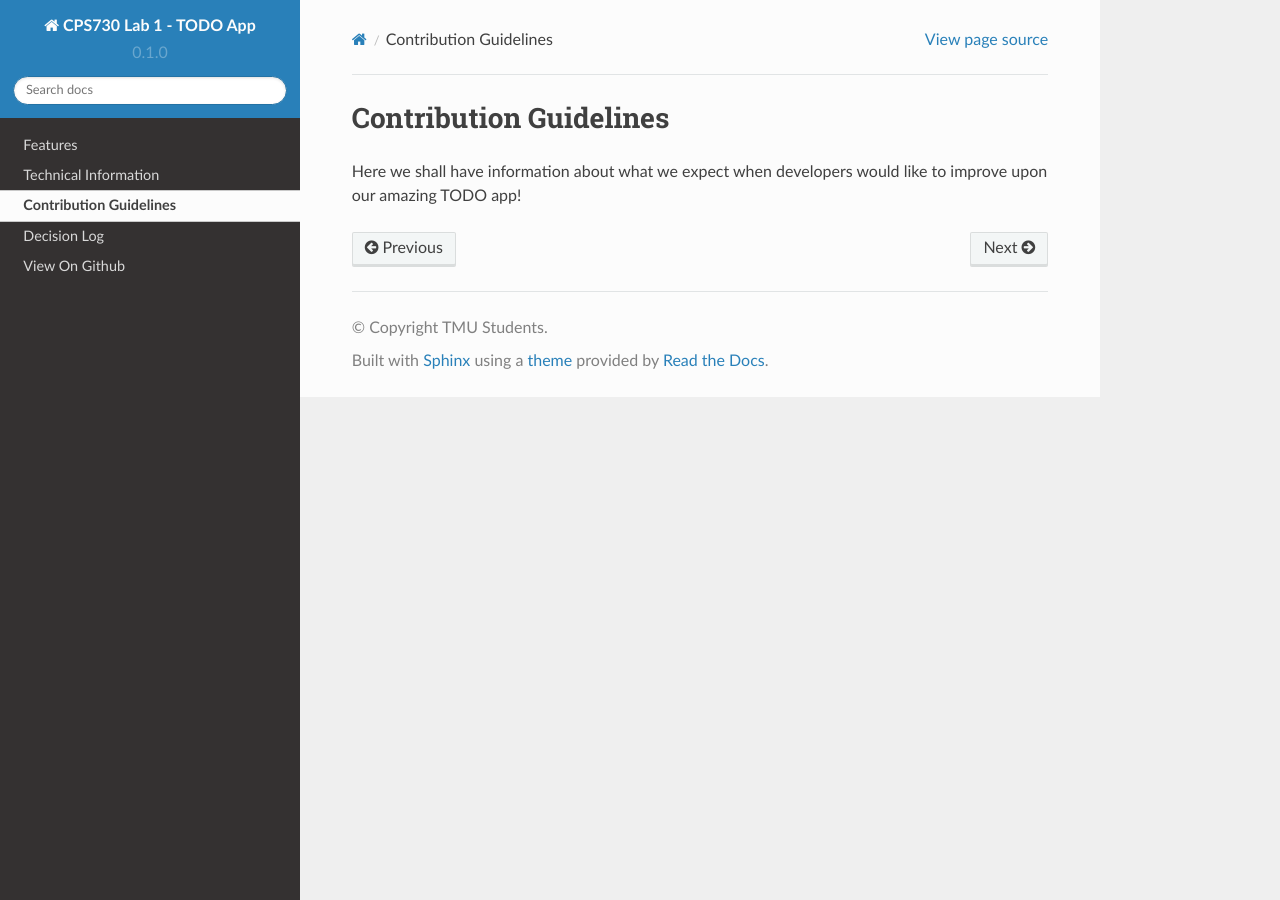
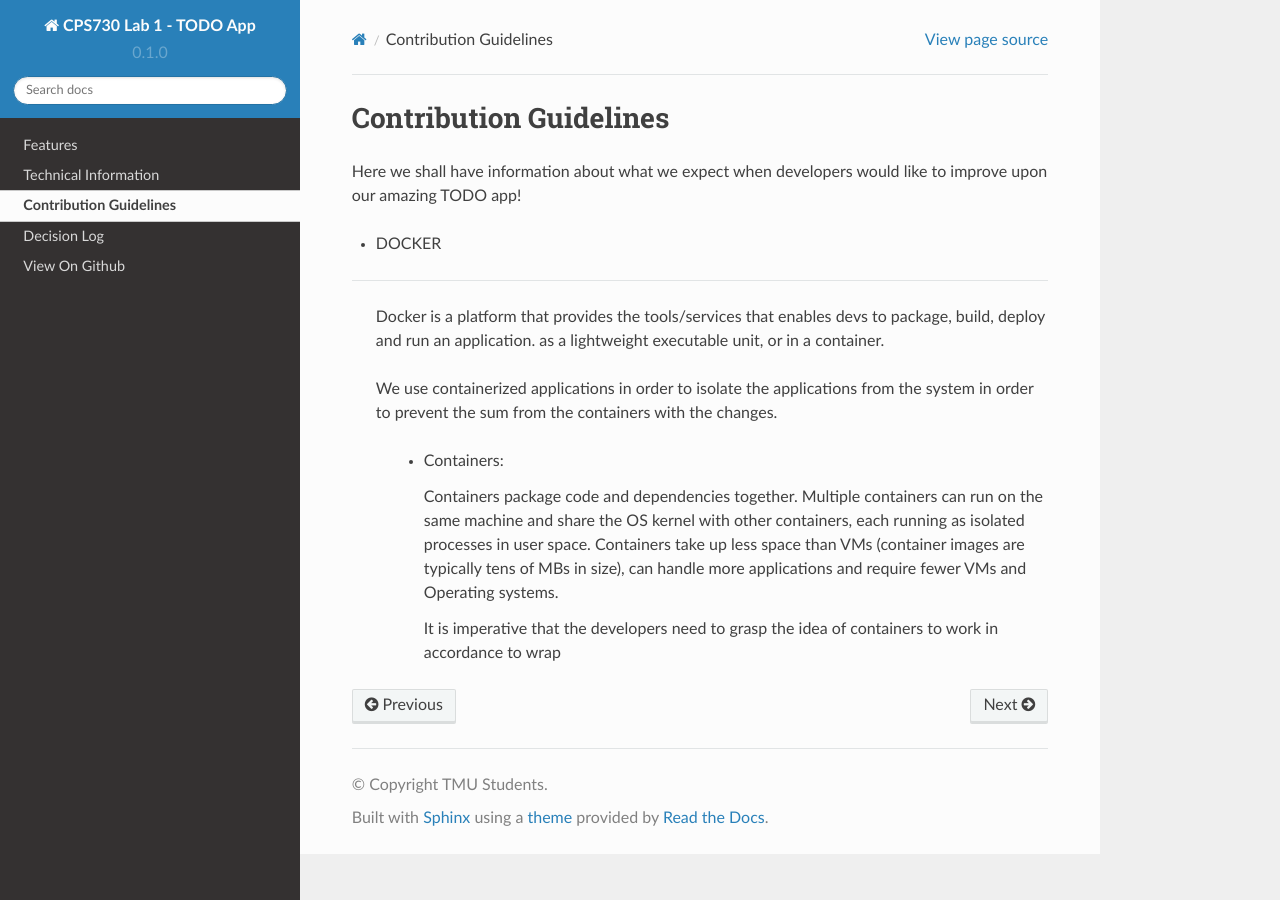
Before and after one commit to readthedocs/tutorial-template, a Sphinx documentation site: the page built from docs/source/contribution-guidelines.rst, in a window 1280 px wide. Built offline with Sphinx 7.4.7 and the Read the Docs theme 2.0.0, drawn with Linux system fonts in a browser that asks for light colours.

Commit message:
Update contribution-guidelines.rst

```diff
--- a/docs/source/contribution-guidelines.rst
+++ b/docs/source/contribution-guidelines.rst
@@ -2,3 +2,17 @@ Contribution Guidelines
 =======================
 
 Here we shall have information about what we expect when developers would like to improve upon our amazing TODO app!
+
+
+- DOCKER
+====
+
+ Docker is a platform that provides the tools/services that enables devs to package, build, deploy and run an application. as a lightweight executable unit, or in a container.
+
+ We use containerized applications in order to isolate the applications from the system in order to prevent the sum from the containers with the changes.
+
+  - Containers:
+
+    Containers package code and dependencies together. Multiple containers can run on the same machine and share the OS kernel with other containers, each running as isolated processes in user space. Containers take up less space than VMs (container images are typically tens of MBs in size), can handle more applications and require fewer VMs and Operating systems.
+
+    It is imperative that the developers need to grasp the idea of containers to work in accordance to wrap
```
